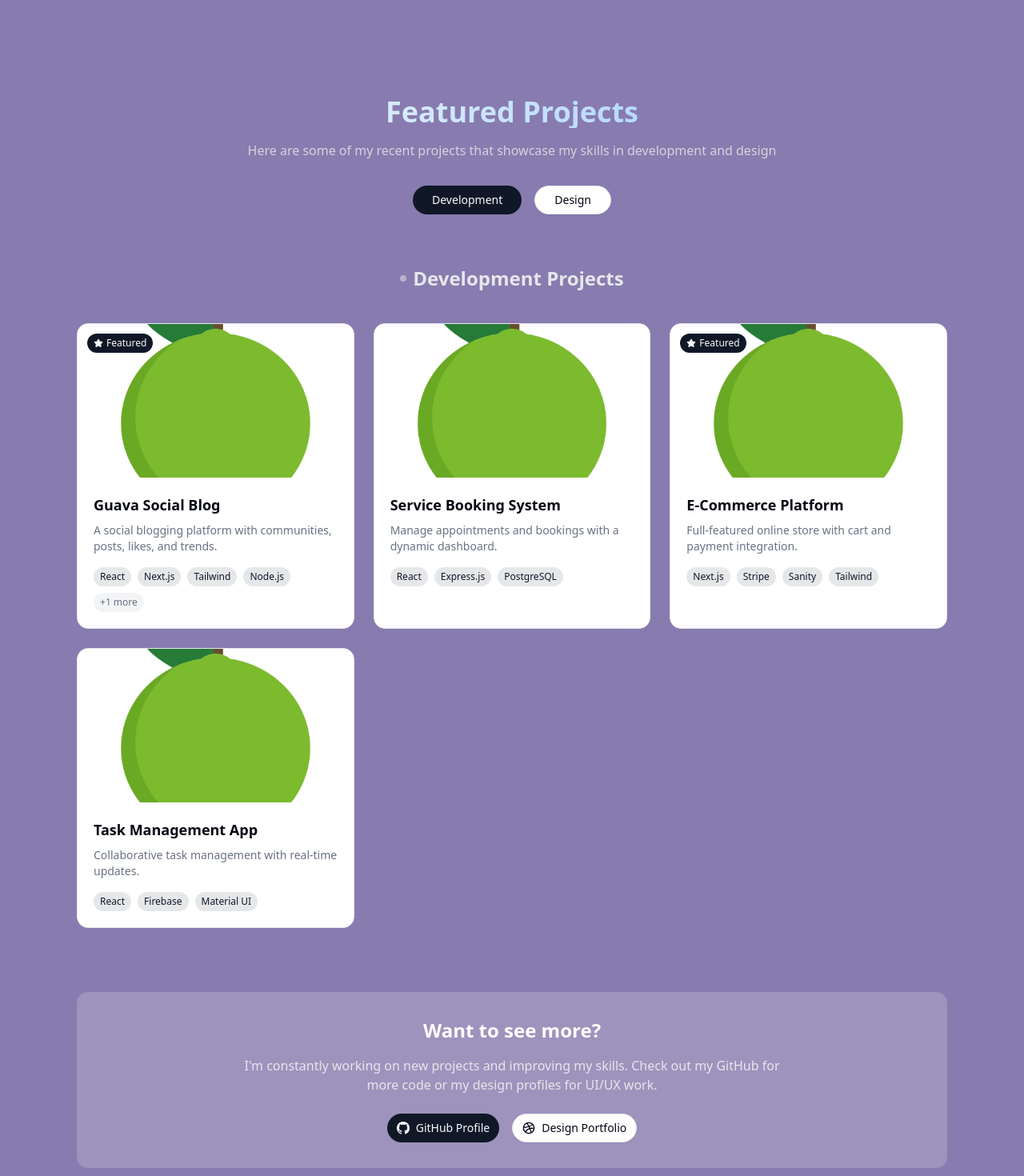
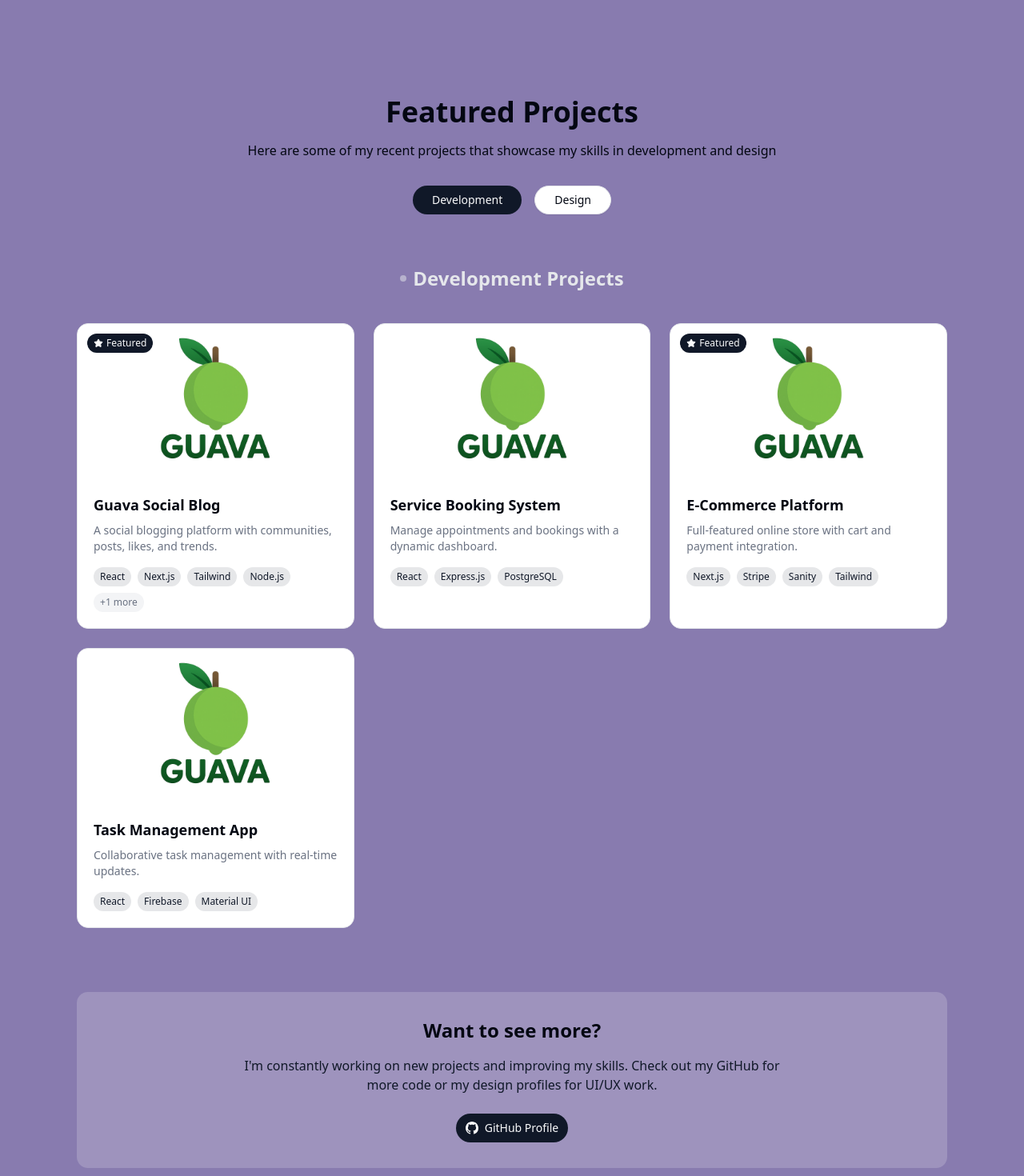
Before and after one commit to Kaleab-Shewangizaw/my-portfolio, a Next.js app: page / in a window 1280 px wide. Shown: the part 3380-4850 px from the top of the page at 80% size. Built offline with nearby package versions, Linux system fonts and the light colour scheme; a web font is replaced by a local one.

Commit message:
projects polishing...

```diff
--- a/src/app/sections/Projects.tsx
+++ b/src/app/sections/Projects.tsx
@@ -2,8 +2,8 @@
 
 import Image from "next/image";
 import { AnimatePresence, motion } from "framer-motion";
-import Hero from "../../../public/Hero.png";
-import Guava from "../../../public/Guava.webp";
+
+import Guava from "../../../public/Guava_logo.png";
 import { Button } from "@/components/ui/button";
 import { BsGithub, BsPinterest } from "react-icons/bs";
 import { DribbbleIcon, ExternalLink, FigmaIcon, Star } from "lucide-react";
@@ -51,40 +51,16 @@ const devProjects = [
   },
 ];
 
-const designProjects = [
-  {
-    name: "Portfolio Design 1",
-    description: "Clean and modern UI design for portfolios.",
-    img: Hero,
-    dribbble: "#",
-    figma: "#",
-    pinterest: "#",
-  },
-  {
-    name: "Landing Page Concept",
-    description: "A visually engaging landing page design for marketing.",
-    img: Hero,
-    dribbble: "#",
-    figma: "#",
-    pinterest: "#",
-  },
-  {
-    name: "Mobile App UI",
-    description: "User-friendly interface for a fitness tracking application.",
-    img: Hero,
-    dribbble: "#",
-    figma: "#",
-    pinterest: "#",
-  },
-  {
-    name: "Dashboard Design",
-    description: "Analytics dashboard with clean data visualization.",
-    img: Hero,
-    dribbble: "#",
-    figma: "#",
-    pinterest: "#",
-  },
-];
+interface DesignProject {
+  name: string;
+  description: string;
+  img: string;
+  dribbble: string;
+  figma: string;
+  pinterest: string;
+}
+
+const designProjects: DesignProject[] | [] = [];
 
 export default function ProjectsSection() {
   // eslint-disable-next-line @typescript-eslint/no-unused-vars
@@ -94,18 +70,16 @@ export default function ProjectsSection() {
   >("development");
 
   return (
-    <section id="projects" className="py-16 px-4 lg:px-8 max-w-7xl mx-auto">
+    <section id="projects" className="py-16 px-4 lg:px-8 w-full mx-auto">
       <motion.div
         initial={{ opacity: 0, y: 20 }}
         whileInView={{ opacity: 1, y: 0 }}
         viewport={{ once: true }}
         transition={{ duration: 0.6 }}
-        className="text-center mb-16"
+        className="text-center mb-16 "
       >
-        <h2 className="text-4xl font-bold mb-4 bg-gradient-to-r from-purple-400 to-blue-400 not-dark:from-white not-dark:to-blue-300 bg-clip-text text-transparent">
-          Featured Projects
-        </h2>
-        <p className="text-muted-foreground max-w-2xl mx-auto not-dark:text-gray-300">
+        <h2 className="text-4xl font-bold mb-4 ">Featured Projects</h2>
+        <p className=" max-w-2xl mx-auto ">
           Here are some of my recent projects that showcase my skills in
           development and design
         </p>
@@ -169,7 +143,7 @@ export default function ProjectsSection() {
                       src={proj.img}
                       alt={proj.name}
                       fill
-                      className="object-cover group-hover:scale-105 transition-transform duration-500"
+                      className="object-contain group-hover:scale-105 transition-transform duration-500"
                     />
 
                     {/* Overlay on hover */}
@@ -215,6 +189,20 @@ export default function ProjectsSection() {
                       )}
                     </div>
                   </div>
+                  <div className="flex gap-2 px-5 pb-5 md:hidden">
+                    <Button size="sm" className="rounded-full">
+                      <BsGithub className="w-4 h-4 mr-1" />
+                      Code
+                    </Button>
+                    <Button
+                      size="sm"
+                      variant="outline"
+                      className="rounded-full"
+                    >
+                      <ExternalLink className="w-4 h-4 mr-1" />
+                      Live Demo
+                    </Button>
+                  </div>
                 </motion.div>
               ))}
             </div>
@@ -234,11 +222,14 @@ export default function ProjectsSection() {
           >
             <h3 className="text-2xl font-semibold mb-10 text-center flex items-center text-gray-200 justify-center gap-2">
               <div className="w-2 h-2 rounded-full bg-gray-200 animate-pulse"></div>
-              Design Projects
+              {designProjects.length > 0
+                ? "Design Projects"
+                : "No design projects for now... :("}
             </h3>
 
             <div className="grid grid-cols-1 md:grid-cols-2 lg:grid-cols-2 xl:grid-cols-3 gap-6">
-              {designProjects.map((proj, i) => (
+              {designProjects.length > 0 ? (
+                designProjects.map((proj, i) => (
                   <motion.div
                     key={i}
                     initial={{ opacity: 0, y: 40 }}
@@ -246,7 +237,9 @@ export default function ProjectsSection() {
                     viewport={{ once: true, amount: 0.3 }}
                     transition={{ duration: 0.6, delay: i * 0.1 }}
                     className="group relative bg-card rounded-xl overflow-hidden border border-border hover:border-primary/30 transition-all duration-300 hover:shadow-lg"
-                  onMouseEnter={() => setHoveredProject(i + devProjects.length)}
+                    onMouseEnter={() =>
+                      setHoveredProject(i + devProjects.length)
+                    }
                     onMouseLeave={() => setHoveredProject(null)}
                   >
                     <div className="relative h-64 overflow-hidden">
@@ -305,7 +298,10 @@ export default function ProjectsSection() {
                       </div>
                     </div>
                   </motion.div>
-              ))}
+                ))
+              ) : (
+                <p></p>
+              )}
             </div>
           </motion.div>
         )}
@@ -319,10 +315,8 @@ export default function ProjectsSection() {
         transition={{ duration: 0.6, delay: 0.2 }}
         className="text-center mt-16 p-8 bg-muted/20 rounded-xl"
       >
-        <h3 className="text-2xl font-semibold mb-4 not-dark:text-white">
-          Want to see more?
-        </h3>
-        <p className="text-muted-foreground mb-6 max-w-2xl mx-auto not-dark:text-gray-200">
+        <h3 className="text-2xl font-semibold mb-4 ">Want to see more?</h3>
+        <p className="text-muted-foreground mb-6 max-w-2xl mx-auto not-dark:text-gray-900">
           I&apos;m constantly working on new projects and improving my skills.
           Check out my GitHub for more code or my design profiles for UI/UX
           work.
@@ -334,12 +328,12 @@ export default function ProjectsSection() {
               GitHub Profile
             </Button>
           </Link>
-          <Link href="" target="_blank">
+          {/* <Link href="" target="_blank">
             <Button variant="outline" className="rounded-full gap-2">
               <DribbbleIcon className="w-4 h-4" />
               Design Portfolio
             </Button>
-          </Link>
+          </Link> */}
         </div>
       </motion.div>
     </section>
```
Also changed, not shown: public/Guava.webp (deleted), public/Guava_logo.png (added). Lines whose indentation alone changed are shown as unchanged.
